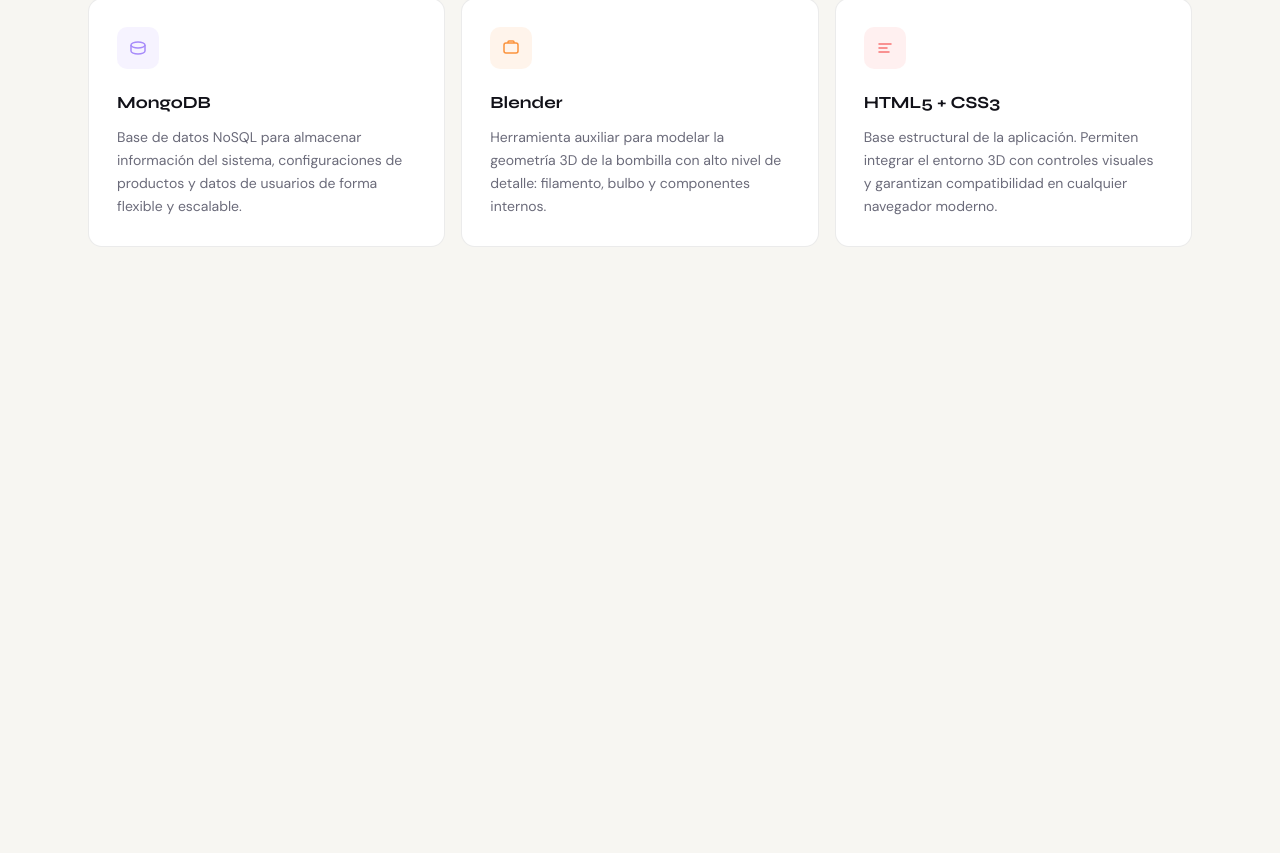
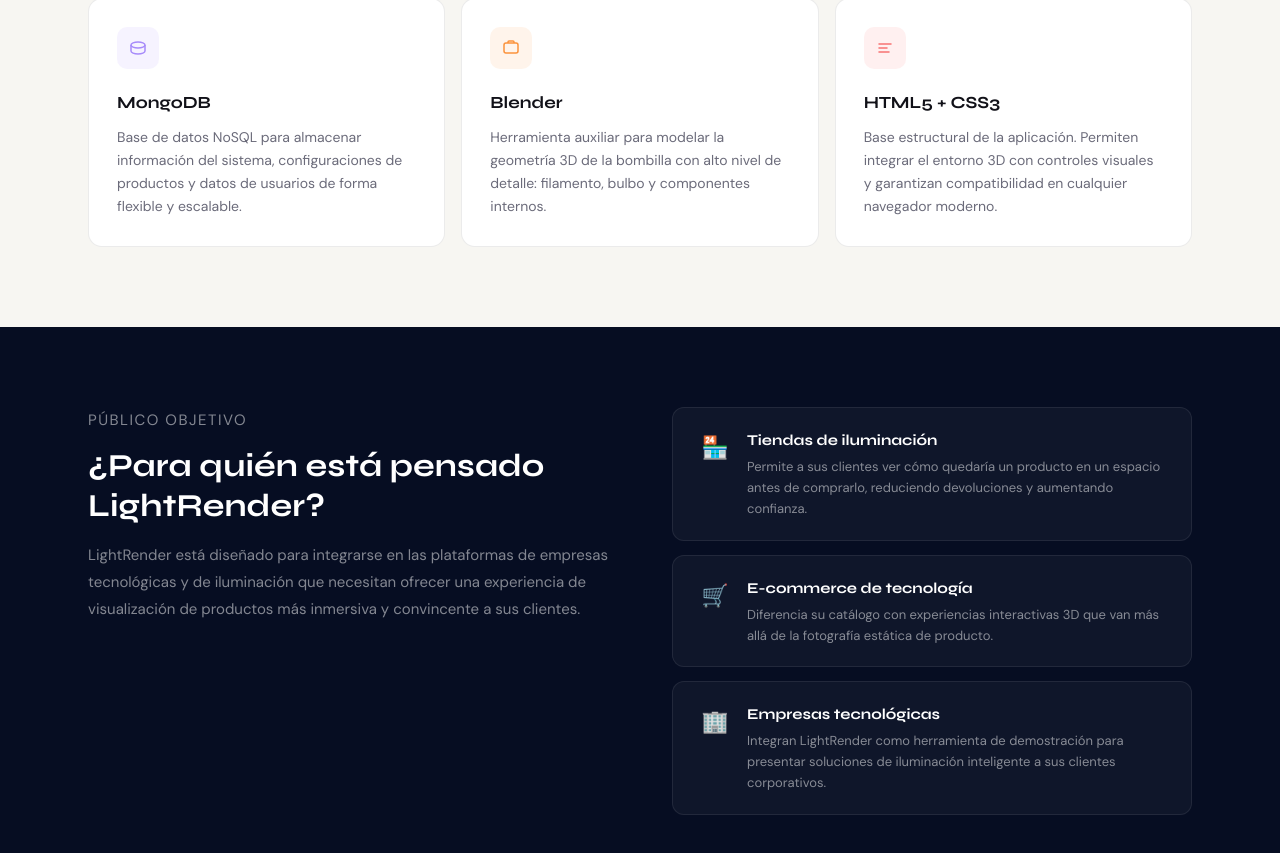
Before and after one commit to Diego-Escobedo123/LandingPage---LightRender, an Angular app in the folder light-render/: page / in a window 1280 px wide. Shown: the part 1121-1974 px from the top of the page. Before the commit the page ends 1448 px from the top, so only its background shows below. Built offline with nearby package versions, Linux system fonts and the light colour scheme.

Commit message:
Audience component content

```diff
--- a/light-render/src/app/app.html
+++ b/light-render/src/app/app.html
@@ -1,2 +1,3 @@
 <app-hero></app-hero>
 <app-technologies></app-technologies>
+<app-audience></app-audience>
--- a/light-render/src/app/app.ts
+++ b/light-render/src/app/app.ts
@@ -1,11 +1,12 @@
 import { Component } from '@angular/core';
 import { HeroComponent } from './components/hero/hero';
 import { TechnologiesComponent } from './components/technologies/technologies';
+import { AudienceComponent } from './components/audience/audience';
 
 @Component({
   selector: 'app-root',
   standalone: true,
-  imports: [HeroComponent, TechnologiesComponent],
+  imports: [HeroComponent, TechnologiesComponent, AudienceComponent],
   templateUrl: './app.html',
   styleUrl: './app.css'
 })
--- /dev/null
+++ b/light-render/src/app/components/audience/audience.css
@@ -0,0 +1,88 @@
+.audience-wrap {
+  background: #060d22;
+  padding: 5rem 0;
+}
+
+.audience-inner {
+  max-width: 1200px;
+  margin: 0 auto;
+  padding: 0 3rem;
+}
+
+.section-kicker {
+  font-size: 11px;
+  text-transform: uppercase;
+  letter-spacing: 0.1em;
+  color: #f5a623;
+  margin-bottom: 0.75rem;
+}
+
+.section-h2 {
+  font-family: 'Syne', sans-serif;
+  font-size: 32px;
+  font-weight: 700;
+  color: #ffffff;
+  line-height: 1.25;
+  margin-bottom: 1rem;
+}
+
+.split {
+  display: grid;
+  grid-template-columns: 1fr 1fr;
+  gap: 4rem;
+  align-items: start;
+}
+
+.split-copy p {
+  font-size: 15px;
+  color: rgba(255, 255, 255, 0.5);
+  line-height: 1.8;
+}
+
+.targets {
+  display: flex;
+  flex-direction: column;
+  gap: 14px;
+}
+
+.target-item {
+  background: rgba(255, 255, 255, 0.04);
+  border: 0.5px solid rgba(255, 255, 255, 0.08);
+  border-radius: 12px;
+  padding: 1.25rem 1.5rem;
+  display: flex;
+  gap: 14px;
+  align-items: flex-start;
+  transition: background 0.2s, border-color 0.2s;
+}
+
+.target-item:hover {
+  background: rgba(245, 166, 35, 0.06);
+  border-color: rgba(245, 166, 35, 0.2);
+}
+
+.target-icon {
+  font-size: 22px;
+  min-width: 36px;
+  text-align: center;
+  margin-top: 2px;
+}
+
+.target-item h3 {
+  font-family: 'Syne', sans-serif;
+  font-size: 15px;
+  font-weight: 700;
+  color: #fff;
+  margin-bottom: 5px;
+}
+
+.target-item p {
+  font-size: 13px;
+  color: rgba(255, 255, 255, 0.5);
+  line-height: 1.6;
+}
+
+@media (max-width: 768px) {
+  .audience-inner { padding: 0 1.5rem; }
+  .split { grid-template-columns: 1fr; gap: 2rem; }
+}
--- /dev/null
+++ b/light-render/src/app/components/audience/audience.html
@@ -0,0 +1,37 @@
+<div class="audience-wrap" id="audience">
+  <div class="audience-inner">
+
+    <div class="split">
+      <div class="split-copy">
+        <p class="section-kicker">Público objetivo</p>
+        <h2 class="section-h2">¿Para quién está pensado LightRender?</h2>
+        <p>LightRender está diseñado para integrarse en las plataformas de empresas tecnológicas y de iluminación que necesitan ofrecer una experiencia de visualización de productos más inmersiva y convincente a sus clientes.</p>
+      </div>
+
+      <div class="targets">
+        <div class="target-item">
+          <div class="target-icon">🏪</div>
+          <div>
+            <h3>Tiendas de iluminación</h3>
+            <p>Permite a sus clientes ver cómo quedaría un producto en un espacio antes de comprarlo, reduciendo devoluciones y aumentando confianza.</p>
+          </div>
+        </div>
+        <div class="target-item">
+          <div class="target-icon">🛒</div>
+          <div>
+            <h3>E-commerce de tecnología</h3>
+            <p>Diferencia su catálogo con experiencias interactivas 3D que van más allá de la fotografía estática de producto.</p>
+          </div>
+        </div>
+        <div class="target-item">
+          <div class="target-icon">🏢</div>
+          <div>
+            <h3>Empresas tecnológicas</h3>
+            <p>Integran LightRender como herramienta de demostración para presentar soluciones de iluminación inteligente a sus clientes corporativos.</p>
+          </div>
+        </div>
+      </div>
+    </div>
+
+  </div>
+</div>
```
Also changed, not shown: light-render/src/app/components/audience/audience.ts (added, +10 -0 lines), 1 other file (tests, documents, lock files or other folders).
